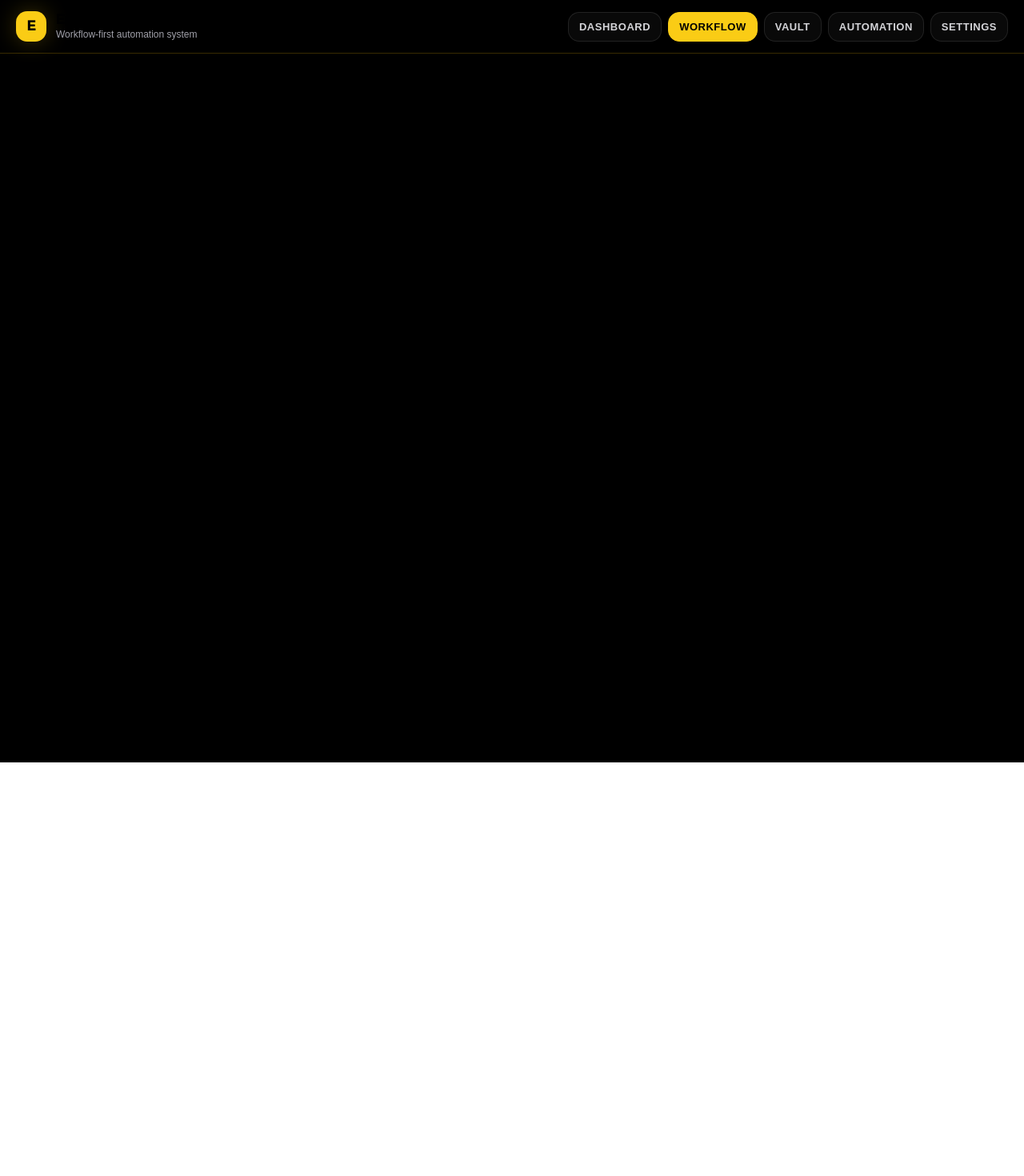
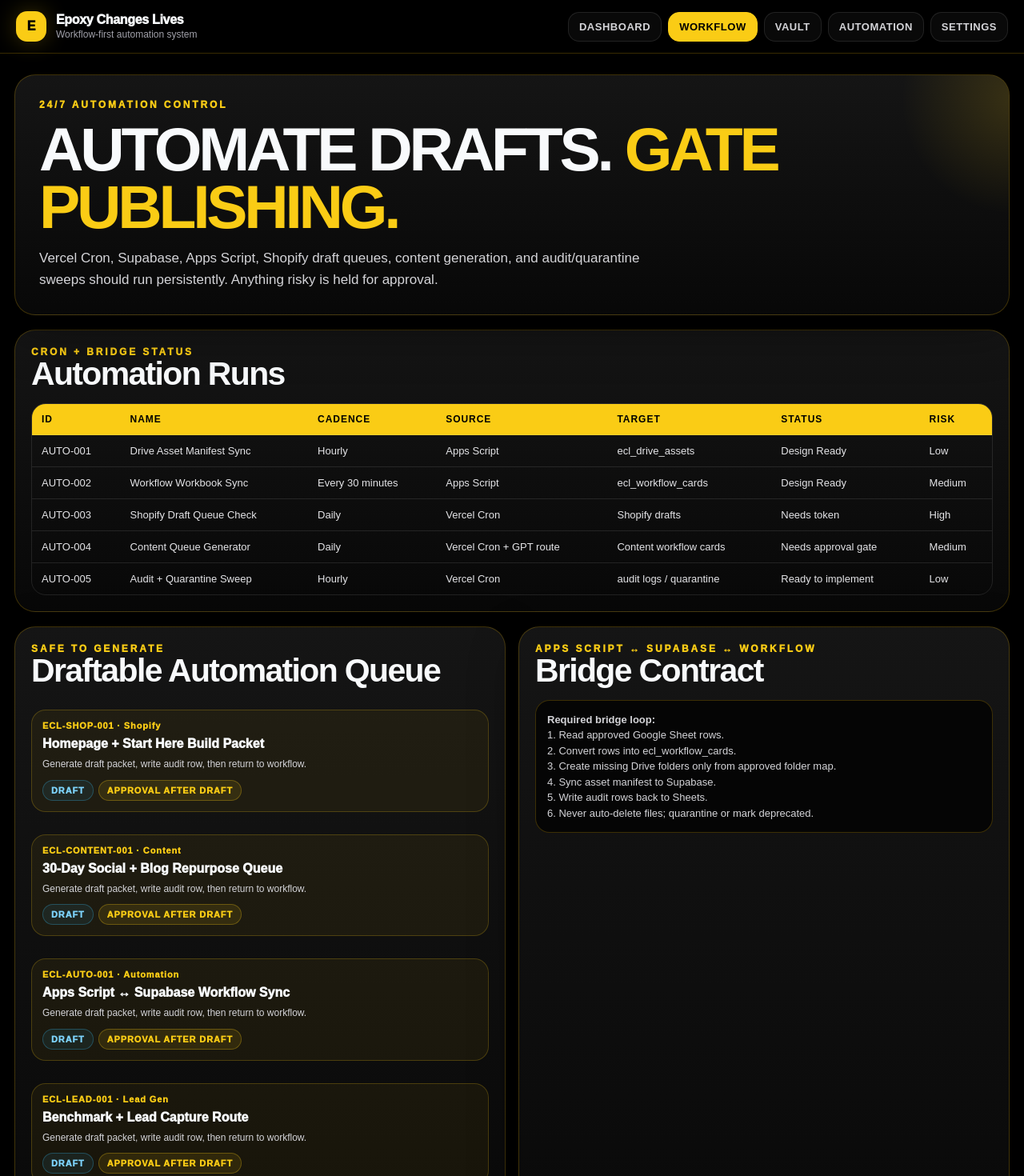
Before and after one commit to xps-admin/EPOXY-CHANGES-LIVES, a Next.js app: page /automation in a window 1280 px wide. Before the commit this address had no page. Shown: the top 1470 px of the page at 80% size. Before the commit the page ends 953 px from the top, so only its background shows below. Built offline with nearby package versions, Linux system fonts and the light colour scheme.

Commit message:
Add ECL automation health page

```diff
--- /dev/null
+++ b/app/automation/page.jsx
@@ -0,0 +1,55 @@
+import { Panel, Pill } from '../../components/ecl-ui';
+import { automationRuns, workflowCards } from '../../lib/ecl-data';
+
+export default function AutomationPage() {
+  const draftable = workflowCards.filter((card) => card.phase === 'build_draft' || card.phase === 'discovery');
+  return (
+    <>
+      <section className="hero-card" style={{ marginBottom: 18 }}>
+        <p className="kicker">24/7 automation control</p>
+        <h1>Automate drafts. <span className="highlight">Gate publishing.</span></h1>
+        <p className="lede">Vercel Cron, Supabase, Apps Script, Shopify draft queues, content generation, and audit/quarantine sweeps should run persistently. Anything risky is held for approval.</p>
+      </section>
+
+      <Panel title="Automation Runs" kicker="Cron + bridge status">
+        <div className="table-wrap">
+          <table>
+            <thead><tr><th>ID</th><th>Name</th><th>Cadence</th><th>Source</th><th>Target</th><th>Status</th><th>Risk</th></tr></thead>
+            <tbody>
+              {automationRuns.map((run) => (
+                <tr key={run.id}><td>{run.id}</td><td>{run.name}</td><td>{run.cadence}</td><td>{run.source}</td><td>{run.target}</td><td>{run.status}</td><td>{run.risk}</td></tr>
+              ))}
+            </tbody>
+          </table>
+        </div>
+      </Panel>
+
+      <section className="grid two">
+        <Panel title="Draftable Automation Queue" kicker="Safe to generate">
+          <div className="grid">
+            {draftable.map((card) => (
+              <article className="card" key={card.id}>
+                <div className="card-id">{card.id} · {card.type}</div>
+                <div className="card-title">{card.title}</div>
+                <div className="card-meta">Generate draft packet, write audit row, then return to workflow.</div>
+                <div className="tag-row"><Pill tone="blue">draft</Pill><Pill tone={card.approvalRequired ? 'yellow' : 'green'}>{card.approvalRequired ? 'approval after draft' : 'auto safe'}</Pill></div>
+              </article>
+            ))}
+          </div>
+        </Panel>
+
+        <Panel title="Bridge Contract" kicker="Apps Script ↔ Supabase ↔ Workflow">
+          <div className="command-box">
+            <strong>Required bridge loop:</strong><br />
+            1. Read approved Google Sheet rows.<br />
+            2. Convert rows into ecl_workflow_cards.<br />
+            3. Create missing Drive folders only from approved folder map.<br />
+            4. Sync asset manifest to Supabase.<br />
+            5. Write audit rows back to Sheets.<br />
+            6. Never auto-delete files; quarantine or mark deprecated.
+          </div>
+        </Panel>
+      </section>
+    </>
+  );
+}
```
